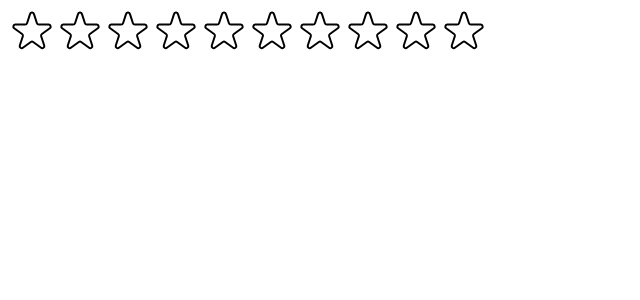
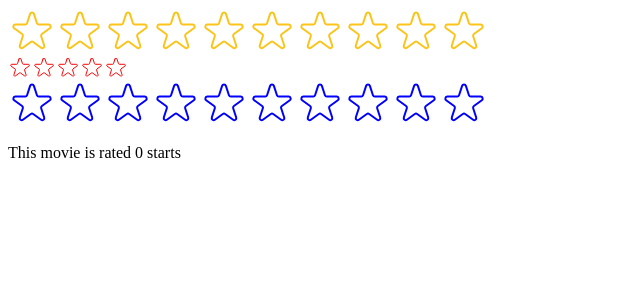
Before and after one commit to OneZ-9/-Demo-Project--Popcorn, a React (Create React App) app: page / in a window 1280 px wide. Shown: the top 300 px of the page, without its empty margins (0-640 px from the left). Built offline with nearby package versions, Linux system fonts and the light colour scheme.

Commit message:
Implement StarRating component with resusability

```diff
--- a/src/StarRating.js
+++ b/src/StarRating.js
@@ -12,21 +12,32 @@
   display: "flex",
 };
 
-const textStyle = {
-  lineHeight: "1",
-  margine: "0",
-};
-
-export default function StarRating({ maxRating = 5 }) {
-  const [rating, setRating] = useState(0);
+export default function StarRating({
+  maxRating = 5,
+  color = "#fcc419",
+  size = 48,
+  className = "",
+  messages = [],
+  defaultRating = 0,
+  onSetRating,
+}) {
+  const [rating, setRating] = useState(defaultRating);
   const [tempRating, setTempRating] = useState(0);
 
   function handleRating(rating) {
     setRating(rating);
+    onSetRating(rating);
   }
 
+  const textStyle = {
+    lineHeight: "1",
+    margin: "0",
+    color,
+    fontSize: `${size}px`,
+  };
+
   return (
-    <div style={containerStyle}>
+    <div style={containerStyle} className={className}>
       <div style={starContainerStyle}>
         {Array.from({ length: maxRating }, (v, i) => (
           <Star
@@ -35,22 +46,28 @@
             onRate={() => handleRating(i + 1)}
             onHoverIn={() => setTempRating(i + 1)}
             onHoverOut={() => setTempRating(0)}
+            color={color}
+            size={size}
           />
         ))}
       </div>
-      <p style={textStyle}>{tempRating || rating || ""}</p>
+      <p style={textStyle}>
+        {messages.length === maxRating
+          ? messages[tempRating ? tempRating - 1 : rating - 1]
+          : tempRating || rating || ""}
+      </p>
     </div>
   );
 }
 
-const starStyle = {
-  width: "48px",
-  height: "48px",
-  display: "block",
-  cursor: "pointer",
-};
+function Star({ full, onRate, onHoverIn, onHoverOut, color, size }) {
+  const starStyle = {
+    width: `${size}px`,
+    height: `${size}px`,
+    display: "block",
+    cursor: "pointer",
+  };
 
-function Star({ full, onRate, onHoverIn, onHoverOut }) {
   return (
     <span
       role="button"
@@ -63,8 +80,8 @@
         <svg
           xmlns="http://www.w3.org/2000/svg"
           viewBox="0 0 20 20"
-          fill="#000"
-          stroke="#000"
+          fill={color}
+          stroke={color}
         >
           <path d="M9.049 2.927c.3-.921 1.603-.921 1.902 0l1.07 3.292a1 1 0 00.95.69h3.462c.969 0 1.371 1.24.588 1.81l-2.8 2.034a1 1 0 00-.364 1.118l1.07 3.292c.3.921-.755 1.688-1.54 1.118l-2.8-2.034a1 1 0 00-1.175 0l-2.8 2.034c-.784.57-1.838-.197-1.539-1.118l1.07-3.292a1 1 0 00-.364-1.118L2.98 8.72c-.783-.57-.38-1.81.588-1.81h3.461a1 1 0 00.951-.69l1.07-3.292z" />
         </svg>
@@ -73,7 +90,7 @@
           xmlns="http://www.w3.org/2000/svg"
           fill="none"
           viewBox="0 0 24 24"
-          stroke="#000"
+          stroke={color}
         >
           <path
             strokeLinecap="round"
--- a/src/index.js
+++ b/src/index.js
@@ -1,16 +1,33 @@
-import React from "react";
+import React, { useState } from "react";
 import ReactDOM from "react-dom/client";
 // import './index.css';
 // import App from './App';
 import StarRating from "./StarRating";
 import reportWebVitals from "./reportWebVitals";
 
+function Test() {
+  const [movieRating, setMovieRating] = useState(0);
+  return (
+    <div>
+      <StarRating color="blue" maxRating={10} onSetRating={setMovieRating} />
+      <p>This movie is rated {movieRating} starts</p>
+    </div>
+  );
+}
+
 const root = ReactDOM.createRoot(document.getElementById("root"));
 root.render(
   <React.StrictMode>
     <StarRating maxRating={10} />
+    <StarRating
+      size={24}
+      color="red"
+      messages={["Terrible", "Bad", "Ok", "Good", "Amazing"]}
+    />
     {/* <StarRating maxRating={10} />
     <StarRating /> */}
+
+    <Test />
   </React.StrictMode>
 );
 
```
